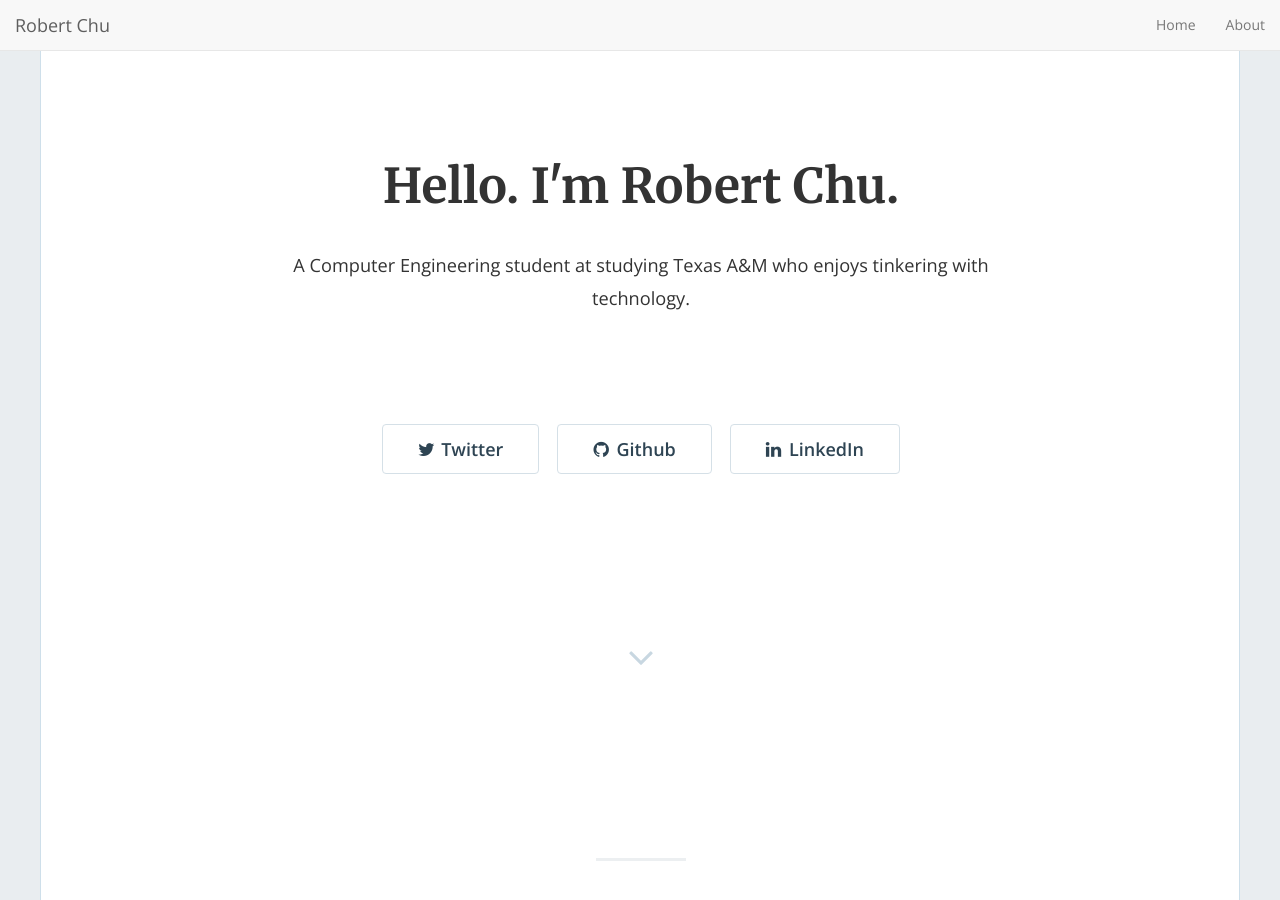
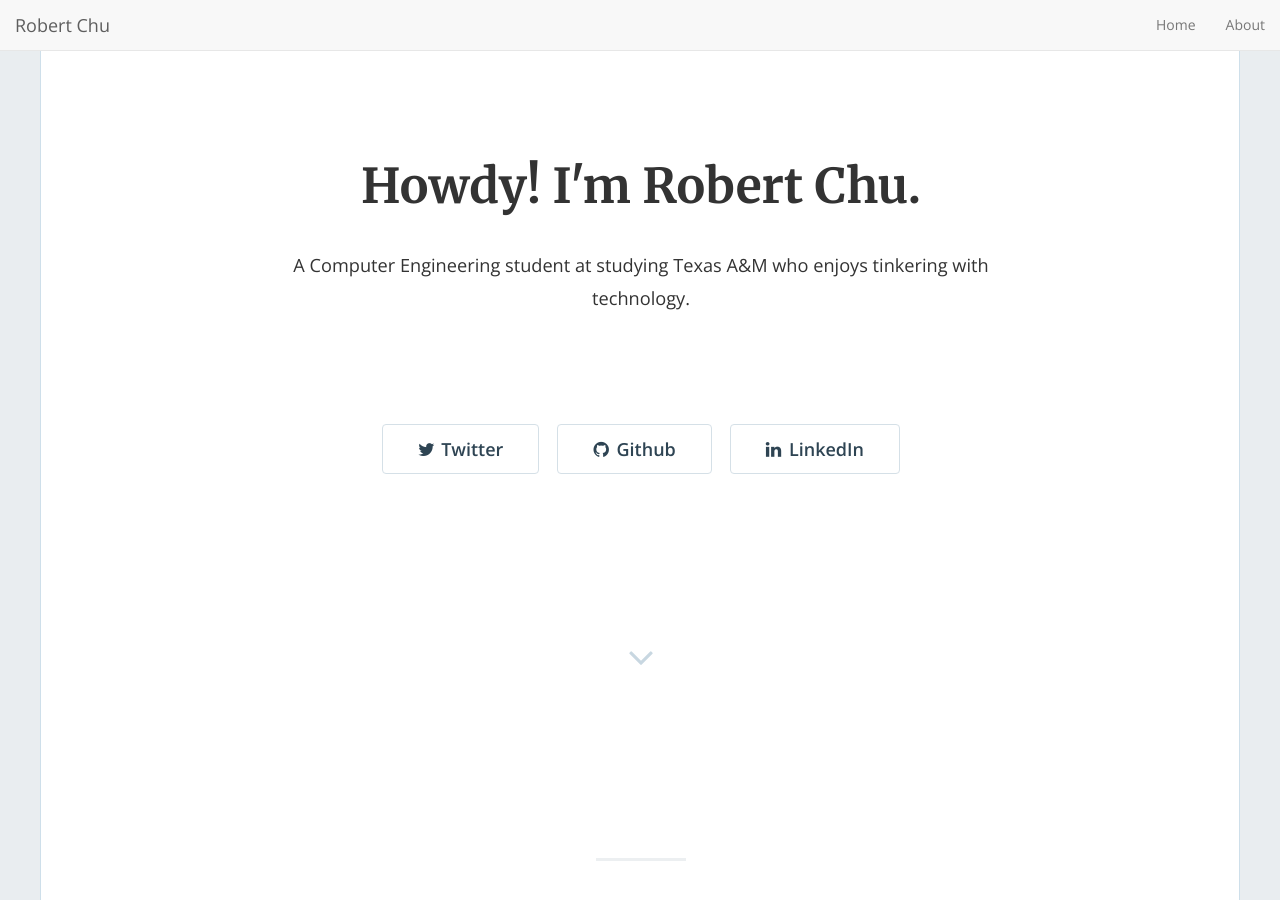
Before and after one commit to RobertFromTX/RobertFromTX.github.io, a Jekyll site: the page built from index.html, in a window 1280 px wide and 900 px high. Built offline with Jekyll 4.4.1, drawn with Linux system fonts in a browser that asks for light colours; nearby versions of some CDN libraries; the list of posts is cut into pages by our own code.

Commit message:
Howdy and Robotic Arm

```diff
--- a/_config.yml
+++ b/_config.yml
@@ -13,7 +13,7 @@
 # you will see them accessed via {{ site.title }}, {{ site.email }}, and so on.
 # You can create any custom variable you would like, and they will be accessible
 # in the templates via {{ site.myvariable }}.
-title: "Hello. I'm Robert Chu."
+title: "Howdy! I'm Robert Chu."
 email: 'robc.btx@gmail.com'
 description: "A Computer Engineering student at studying Texas A&M who enjoys tinkering with technology."
 baseurl: "" # the subpath of your site, e.g. /blog
```
Also changed, not shown: 1 other file.
